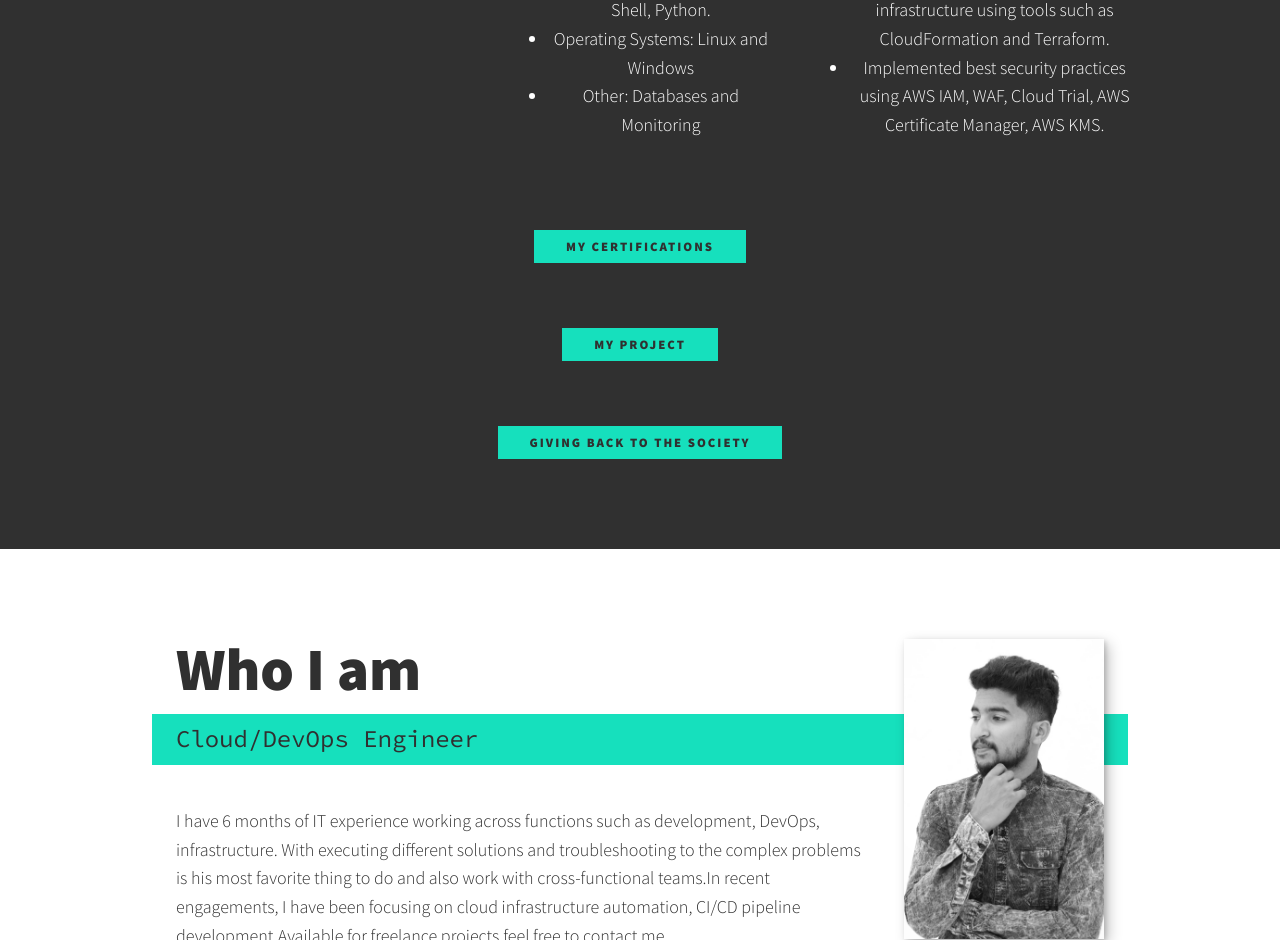
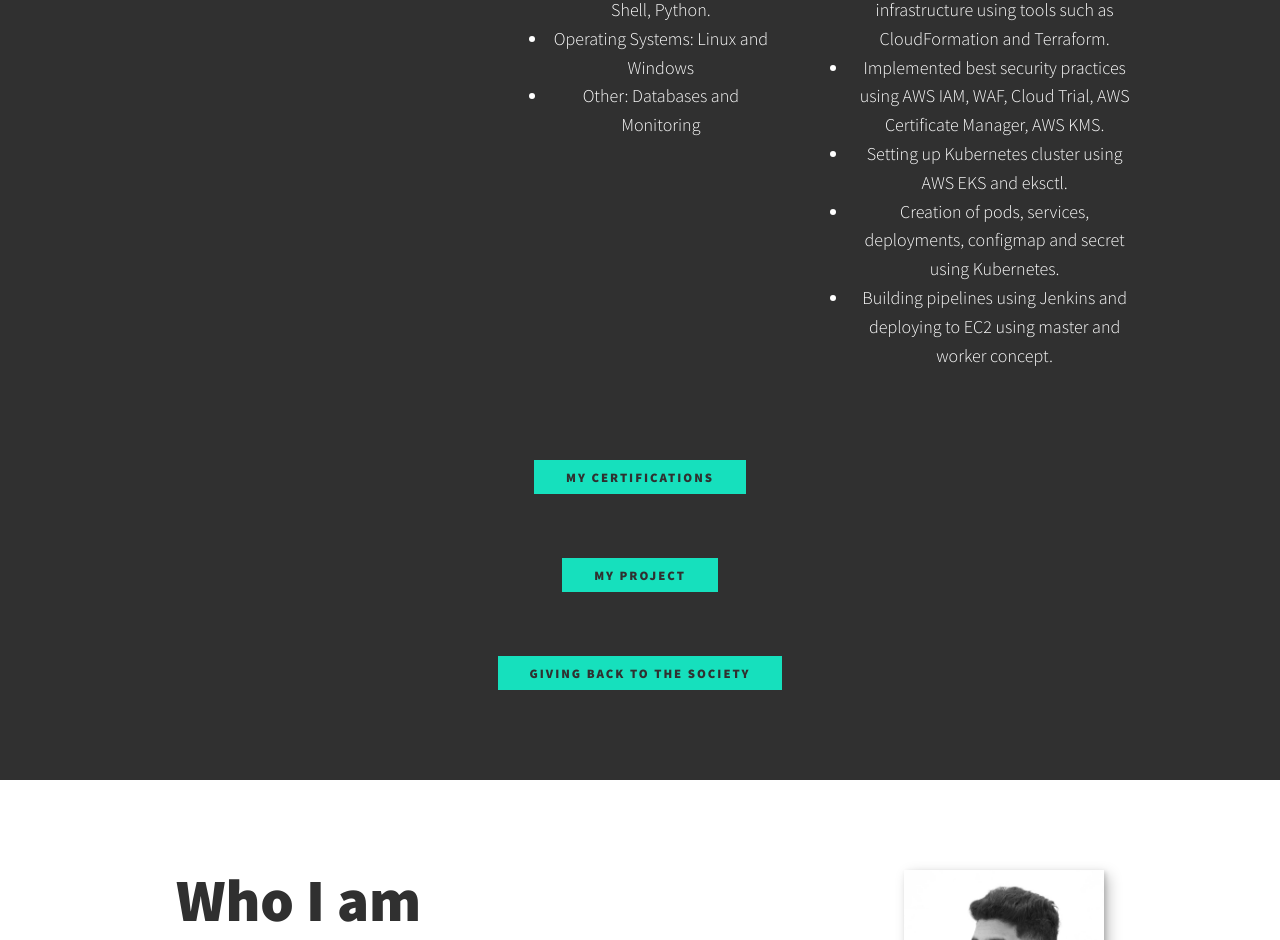
Before and after one commit to musaibsharieff/Portfolio, a plain HTML site: page index.html in a window 1280 px wide. Shown: the part 1329-2269 px from the top of the page. Drawn offline with nearby package versions, Linux system fonts and the light colour scheme.

Commit message:
changed files

```diff
--- a/index.html
+++ b/index.html
@@ -80,7 +80,11 @@ on web servers(Nginx and Apache)</li>
 CloudFormation and Terraform.</li>
 <li> Implemented best security practices using AWS IAM, WAF, Cloud
 Trial, AWS Certificate Manager, AWS KMS.</li>
-
+<li> Setting up Kubernetes cluster using AWS EKS and eksctl.</li>
+<li>Creation of pods, services, deployments, configmap and secret using
+    Kubernetes.</li>
+<li>Building pipelines using Jenkins and deploying to EC2 using master
+    and worker concept.</li>
                      </ul>
                 </div> <!-- / service -->
             </div> <!-- / services -->
```
